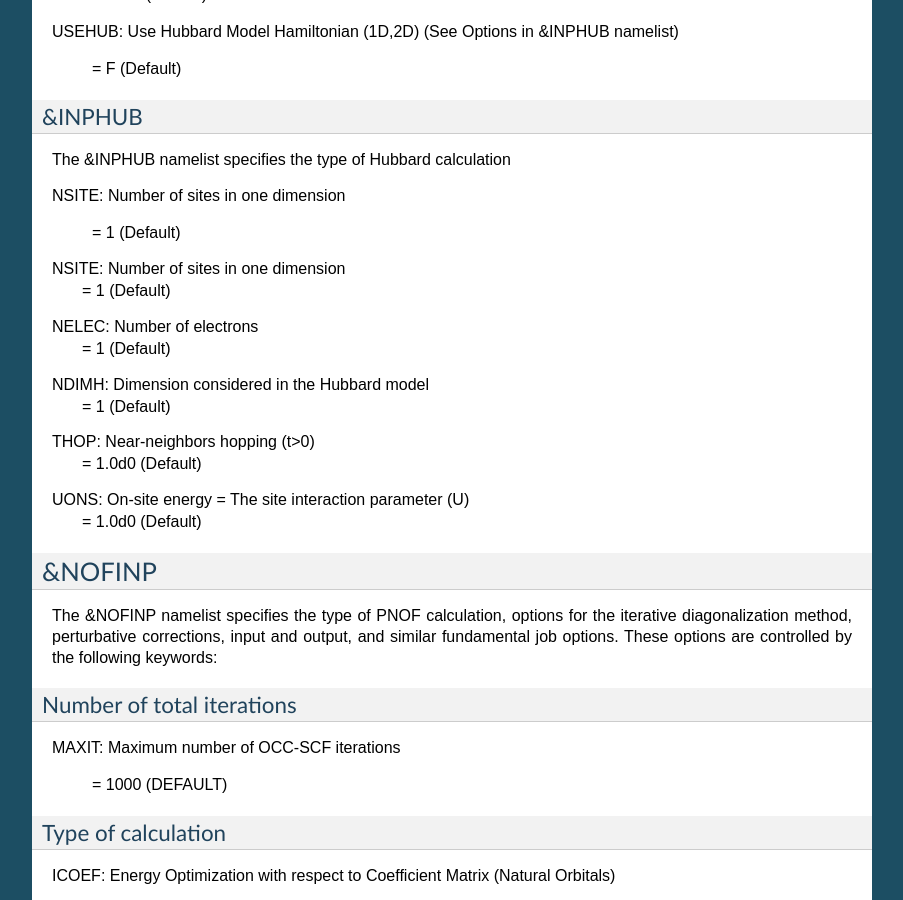
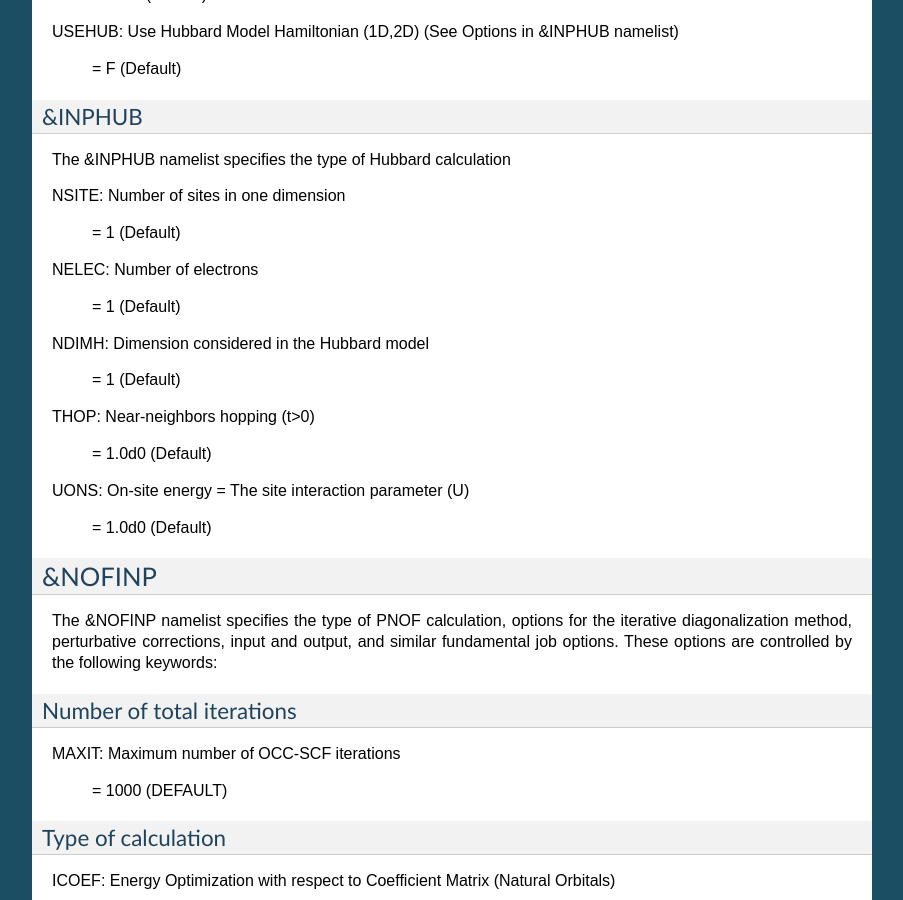
Before and after one commit to DoNOF/DoNOF-Documentation, a Sphinx documentation site: the page built from docs/input.rst, in a window 1280 px wide and 900 px high, scrolled down 2347 px. Shown: the whole window, without its empty margins (198-1101 px from the left). Built offline with Sphinx 7.4.7, drawn with Linux system fonts in a browser that asks for light colours.

Commit message:
Update input.rst

```diff
--- a/docs/input.rst
+++ b/docs/input.rst
@@ -126,20 +126,22 @@ NSITE:      Number of sites in one dimension
 
     = 1     (Default)
 
-NSITE:      Number of sites in one dimension
-    = 1     (Default)
+NELEC:      Number of electrons
 
-NELEC:      Number of electrons
     = 1     (Default)
 
 NDIMH:      Dimension considered in the Hubbard model
+
     = 1     (Default)
 
 THOP:       Near-neighbors hopping (t>0)
+
    = 1.0d0  (Default)
 
 UONS:       On-site energy = The site interaction parameter (U)
+
    = 1.0d0  (Default)
+
 
 *******
 &NOFINP
```
